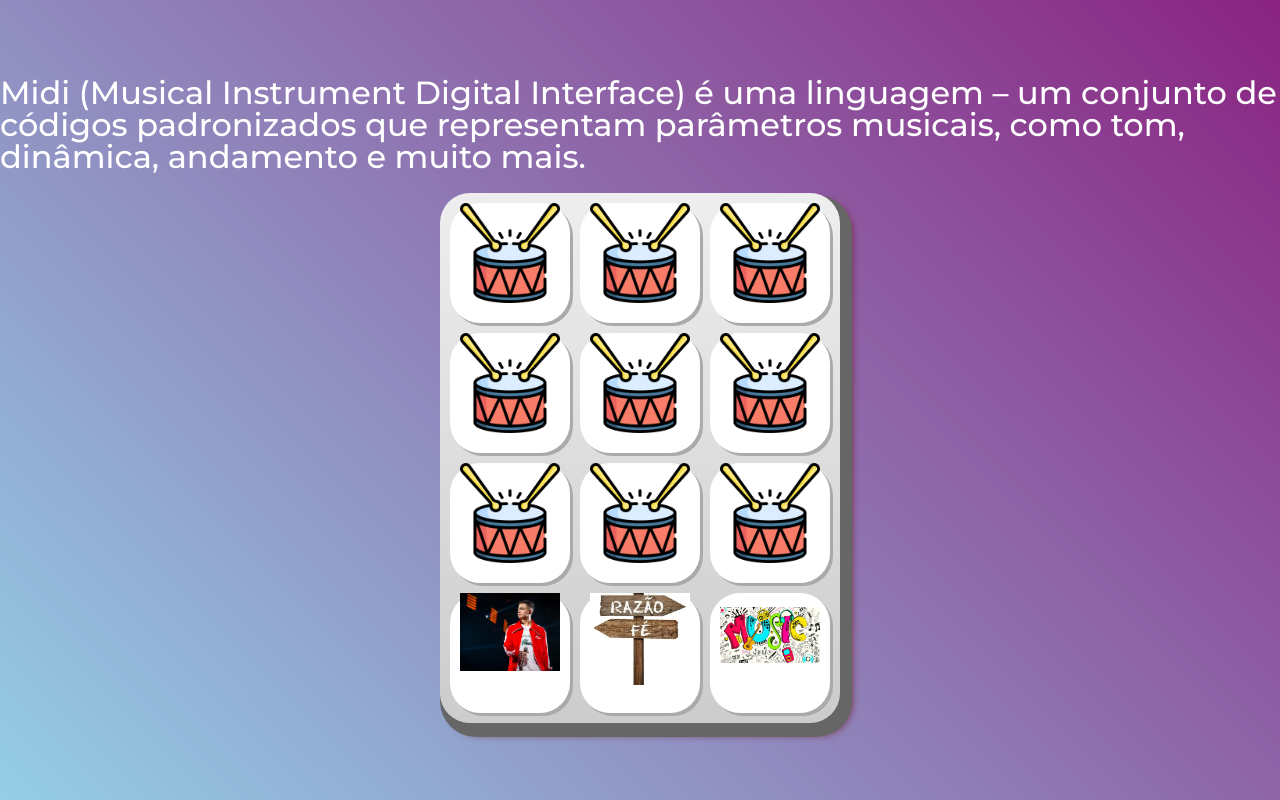
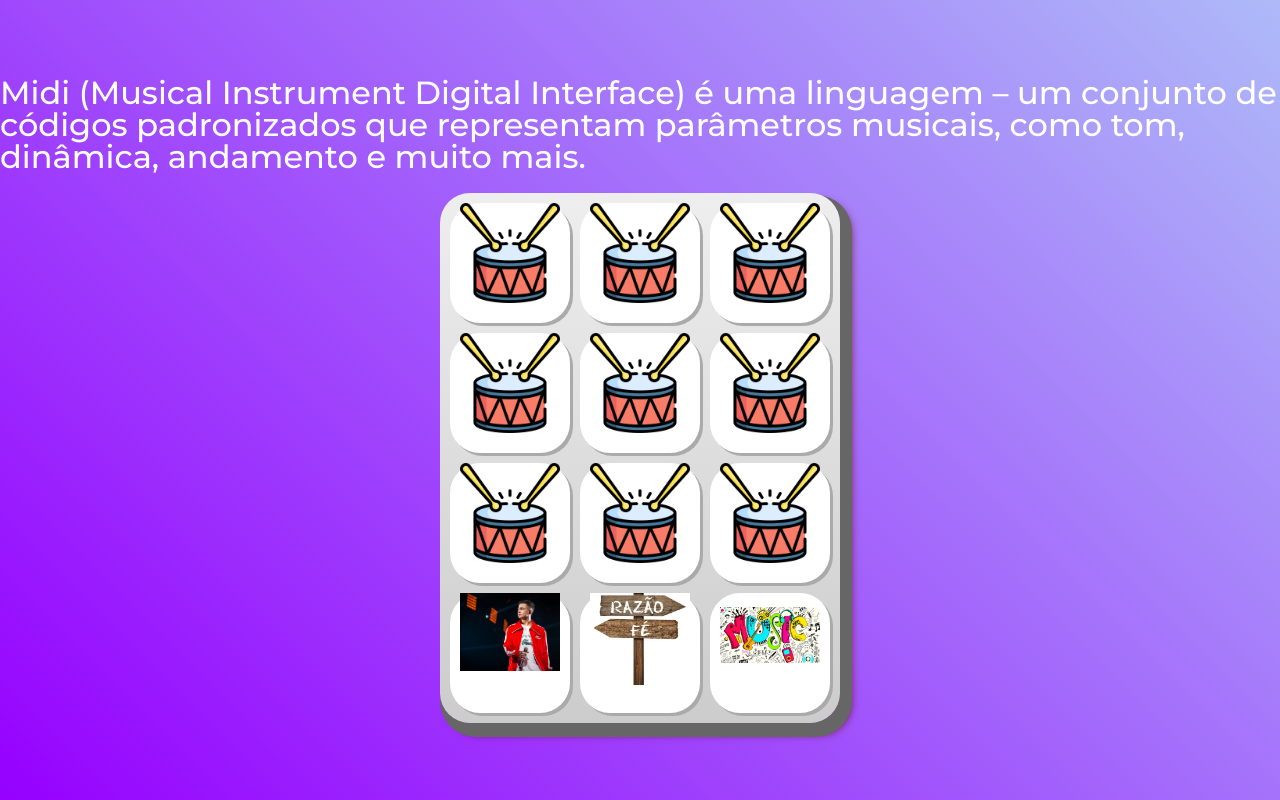
Before and after one commit to juliakleinsilvaleal/site10, a plain HTML site: page index.html in a window 1280 px wide. Drawn offline with Linux system fonts and the light colour scheme.

Commit message:
999999999999999

```diff
--- a/css/estilos.css
+++ b/css/estilos.css
@@ -8,7 +8,7 @@
 
 body {
   align-items: center;
-  background: linear-gradient(45deg, #94cee6 0%,#8a2381 100%);
+  background: linear-gradient(45deg, #9600ff 0%,#aebaf8 100%);
   display: flex;
   justify-content: center;
   flex-direction: column;
```
